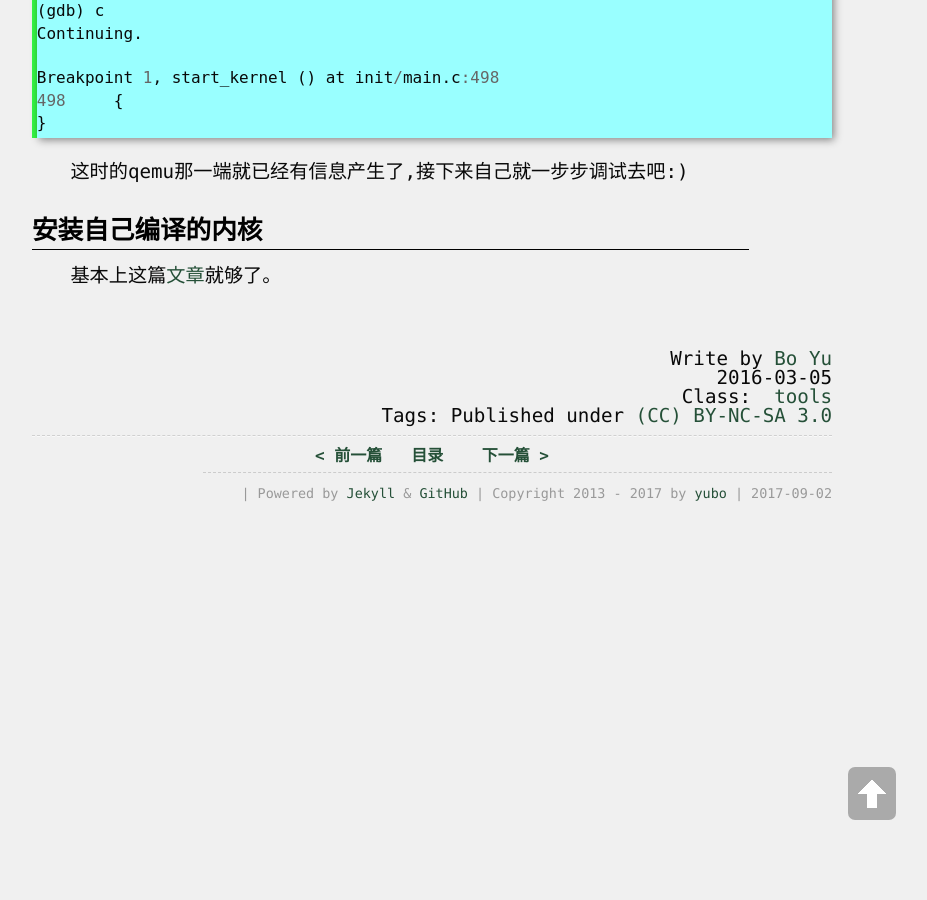
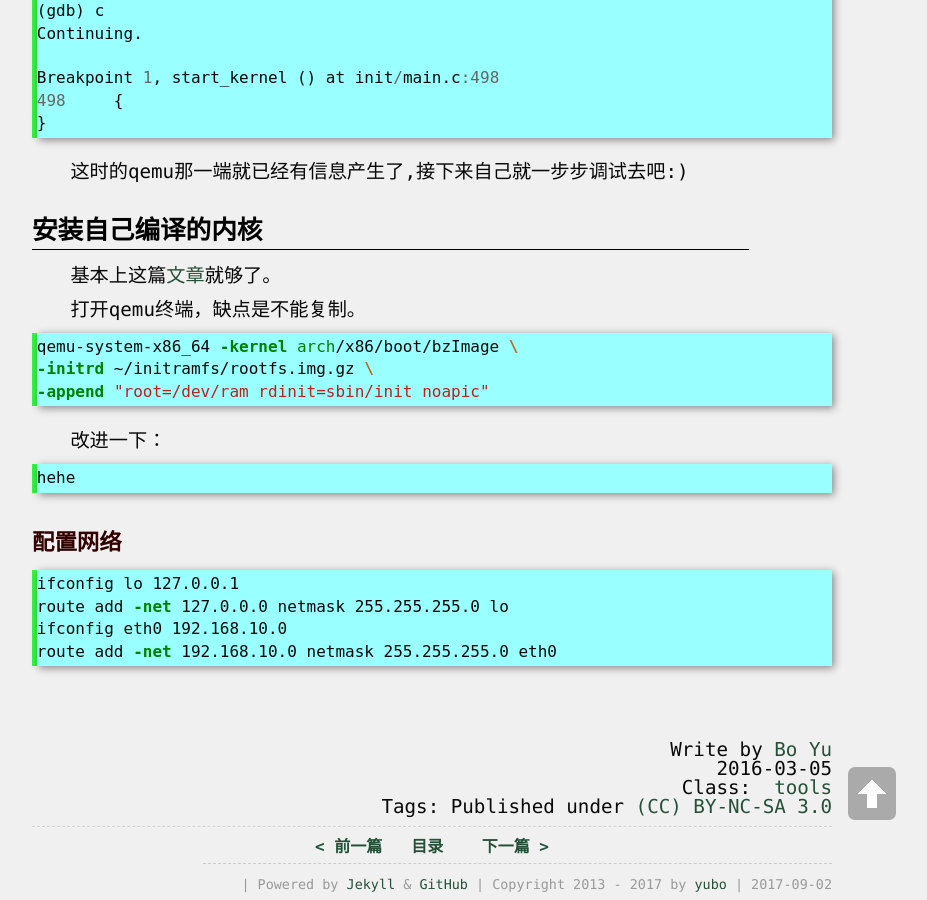
Before and after one commit to yuzibo/yuzibo.github.io, a Jekyll site: the page built from _posts/2016-03-05-qemu_debug_debian.md, in a window 1280 px wide and 900 px high, scrolled down 2511 px. Shown: the whole window, without its empty margins (208-1135 px from the left). Built offline with Jekyll 4.4.1, drawn with Linux system fonts in a browser that asks for light colours; comment, search, counter and statistics services are not loaded.

Commit message:
add some information about qemu_debug_kernel

````diff
--- a/_posts/2016-03-05-qemu_debug_debian.md
+++ b/_posts/2016-03-05-qemu_debug_debian.md
@@ -135,3 +135,25 @@ Breakpoint 1, start_kernel () at init/main.c:498
 # 安装自己编译的内核
 
 基本上这篇[文章](http://www.cnblogs.com/senix/archive/2013/02/21/2921221.html)就够了。
+
+打开qemu终端，缺点是不能复制。
+
+```bash
+qemu-system-x86_64 -kernel arch/x86/boot/bzImage \
+-initrd ~/initramfs/rootfs.img.gz \
+-append "root=/dev/ram rdinit=sbin/init noapic"
+```
+改进一下：
+
+```bash
+hehe
+```
+
+## 配置网络
+
+```bash
+ifconfig lo 127.0.0.1
+route add -net 127.0.0.0 netmask 255.255.255.0 lo
+ifconfig eth0 192.168.10.0
+route add -net 192.168.10.0 netmask 255.255.255.0 eth0
+```
````
